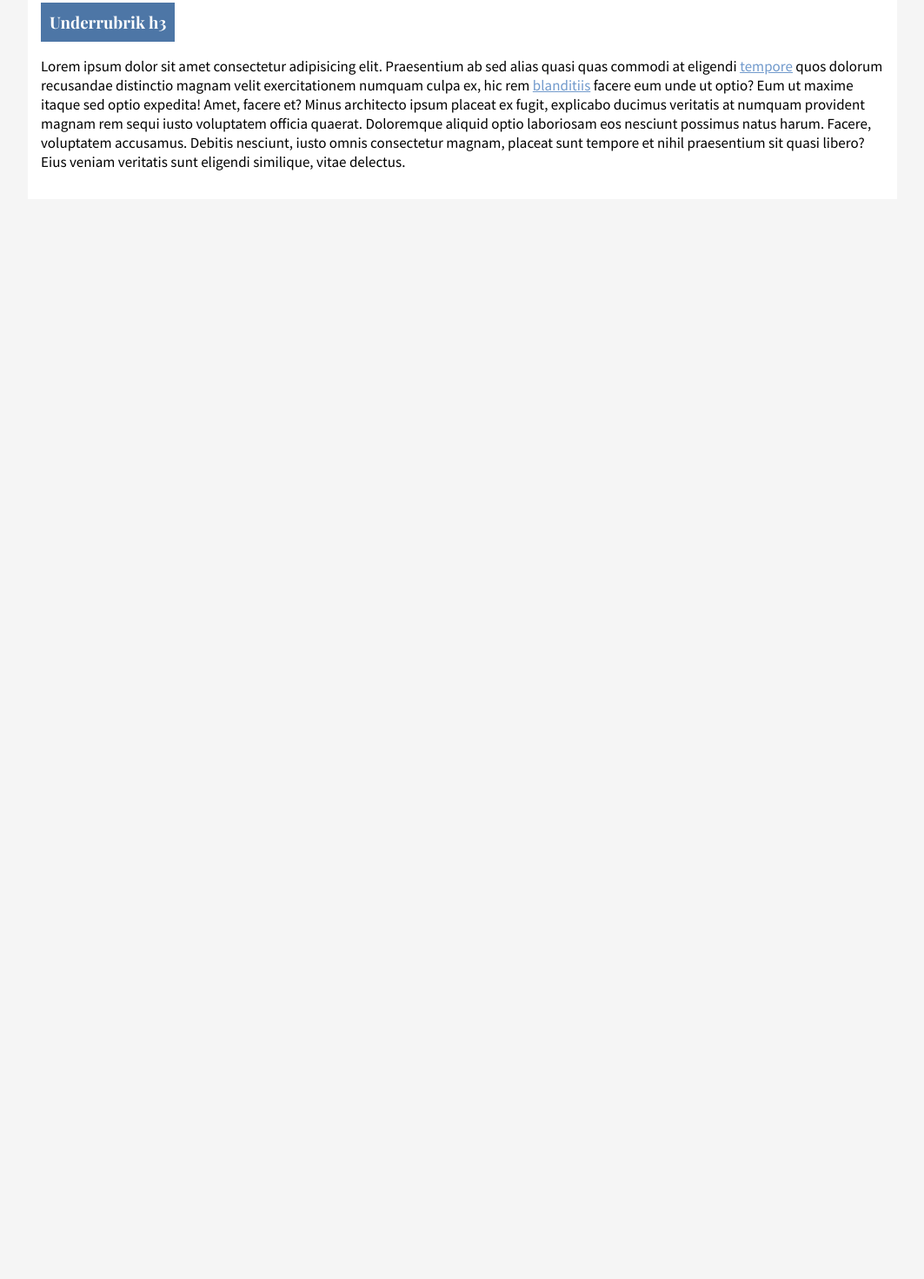
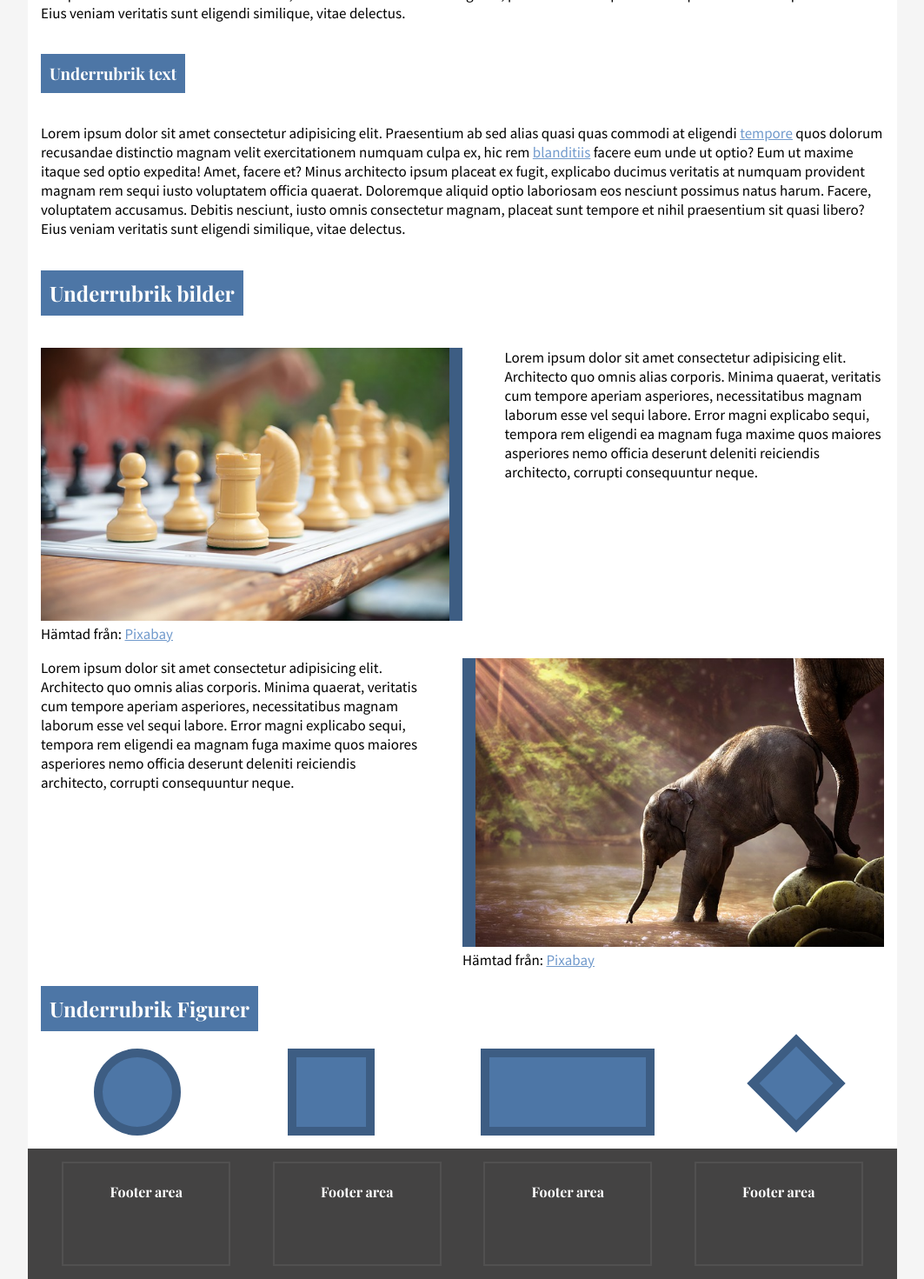
Before and after one commit to Devsper/w3-moment3, a website: page dev/index.html in a window 1280 px wide. Shown: the part 380-1851 px from the top of the page at 87% size, without its empty margins (108-1171 px from the left). Before the commit the page ends 800 px from the top, so only its background shows below. Drawn offline with nearby package versions, Linux system fonts and the light colour scheme; files that its build step writes are made by us from their sources.

Commit message:
Added HTML structure and SASS (No media queries)

```diff
--- a/dev/index.html
+++ b/dev/index.html
@@ -11,7 +11,7 @@
 <body>
     <div class="container">
         <header class="header">
-            <h1>Moment 3</h1>
+            <h1 class="h1">Moment 3</h1>
             <nav class="nav">
                 <ul class="main-nav">
                     <li><a href="#">Hem</a></li>
@@ -23,16 +23,56 @@
             </nav>
         </header>
         <main class="main">
-            <h2>Underrubrik h2</h2>
-            <p>Lorem ipsum dolor sit amet consectetur adipisicing elit. <a href="#">Praesentium</a> ab sed alias quasi quas commodi at eligendi tempore quos dolorum recusandae distinctio magnam velit exercitationem numquam culpa ex, hic rem <a href="#">blanditiis</a> facere eum unde ut optio? Eum ut maxime itaque sed optio expedita! Amet, facere et? Minus architecto ipsum placeat ex fugit, explicabo ducimus veritatis at numquam provident magnam rem sequi iusto voluptatem officia quaerat. Doloremque aliquid optio laboriosam eos nesciunt possimus natus harum. Facere, voluptatem accusamus. Debitis nesciunt, iusto omnis consectetur magnam, placeat sunt tempore et nihil praesentium sit quasi libero? Eius veniam veritatis sunt eligendi similique, vitae delectus.</p>
-            <h3>Underrubrik h3</h3>
-            <p>Lorem ipsum dolor sit amet consectetur adipisicing elit. Praesentium ab sed alias quasi quas commodi at eligendi <a href="#">tempore</a> quos dolorum recusandae distinctio magnam velit exercitationem numquam culpa ex, hic rem <a href="#">blanditiis</a> facere eum unde ut optio? Eum ut maxime itaque sed optio expedita! Amet, facere et? Minus architecto ipsum placeat ex fugit, explicabo ducimus veritatis at numquam provident magnam rem sequi iusto voluptatem officia quaerat. Doloremque aliquid optio laboriosam eos nesciunt possimus natus harum. Facere, voluptatem accusamus. Debitis nesciunt, iusto omnis consectetur magnam, placeat sunt tempore et nihil praesentium sit quasi libero? Eius veniam veritatis sunt eligendi similique, vitae delectus.</p>
+            <section>
+                <h2 class="h2">Underrubrik text</h2>
+                <p>Lorem ipsum dolor sit amet consectetur adipisicing elit. <a href="#">Praesentium</a> ab sed alias quasi quas commodi at eligendi tempore quos dolorum recusandae distinctio magnam velit exercitationem numquam culpa ex, hic rem <a href="#">blanditiis</a> facere eum unde ut optio? Eum ut maxime itaque sed optio expedita! Amet, facere et? Minus architecto ipsum placeat ex fugit, explicabo ducimus veritatis at numquam provident magnam rem sequi iusto voluptatem officia quaerat. Doloremque aliquid optio laboriosam eos nesciunt possimus natus harum. Facere, voluptatem accusamus. Debitis nesciunt, iusto omnis consectetur magnam, placeat sunt tempore et nihil praesentium sit quasi libero? Eius veniam veritatis sunt eligendi similique, vitae delectus.</p>
+                <h3 class="h3">Underrubrik text</h3>
+                <p>Lorem ipsum dolor sit amet consectetur adipisicing elit. Praesentium ab sed alias quasi quas commodi at eligendi <a href="#">tempore</a> quos dolorum recusandae distinctio magnam velit exercitationem numquam culpa ex, hic rem <a href="#">blanditiis</a> facere eum unde ut optio? Eum ut maxime itaque sed optio expedita! Amet, facere et? Minus architecto ipsum placeat ex fugit, explicabo ducimus veritatis at numquam provident magnam rem sequi iusto voluptatem officia quaerat. Doloremque aliquid optio laboriosam eos nesciunt possimus natus harum. Facere, voluptatem accusamus. Debitis nesciunt, iusto omnis consectetur magnam, placeat sunt tempore et nihil praesentium sit quasi libero? Eius veniam veritatis sunt eligendi similique, vitae delectus.</p>
+                <h2 class="h2">Underrubrik bilder</h3>
+            </section>
+            <section>
+                <div class="image-row">
+                    <div class="image-container">
+                        <img class="image-left" src="img/chess.jpg" alt="A game of chess">
+                        <p class="image-caption">Hämtad från: <a href="https://pixabay.com/">Pixabay</a></p>
+                    </div>
+                    <div class="image-text">
+                        <p>Lorem ipsum dolor sit amet consectetur adipisicing elit. Architecto quo omnis alias corporis. Minima quaerat, veritatis cum tempore aperiam asperiores, necessitatibus magnam laborum esse vel sequi labore. Error magni explicabo sequi, tempora rem eligendi ea magnam fuga maxime quos maiores asperiores nemo officia deserunt deleniti reiciendis architecto, corrupti consequuntur neque.</p>
+                    </div>
+                </div>
+                <div class="image-row row-reverse">
+                    <div class="image-container">
+                        <img class="image-right" src="img/elephant.jpg" alt="A baby elephant">
+                        <p class="image-caption">Hämtad från: <a href="https://pixabay.com/">Pixabay</a></p>
+                    </div>
+                    <div class="image-text">
+                        <p>Lorem ipsum dolor sit amet consectetur adipisicing elit. Architecto quo omnis alias corporis. Minima quaerat, veritatis cum tempore aperiam asperiores, necessitatibus magnam laborum esse vel sequi labore. Error magni explicabo sequi, tempora rem eligendi ea magnam fuga maxime quos maiores asperiores nemo officia deserunt deleniti reiciendis architecto, corrupti consequuntur neque.</p>
+                    </div>
+                </div>
+            </section>
+            <section>
+                <h2 class="h2">Underrubrik Figurer</h2>
+                <div class="shapes-row">
+                    <div class="square"></div>
+                    <div class="circle"></div>
+                    <div class="rectangle"></div>
+                    <div class="rhombus"></div>
+                </div>
+            </section>
         </main>
-        <footer>
-            <div class="footer-area"></div>
-            <div class="footer-area"></div>
-            <div class="footer-area"></div>
-            <div class="footer-area"></div>
+        <footer class="footer">
+            <div class="footer-area">
+                <h4 class="footer-heading">Footer area</h4>
+            </div>
+            <div class="footer-area">
+                <h4 class="footer-heading">Footer area</h4>
+            </div>
+            <div class="footer-area">
+                <h4 class="footer-heading">Footer area</h4>
+            </div>
+            <div class="footer-area">
+                <h4 class="footer-heading">Footer area</h4>
+            </div>
         </footer>
     </div>
 </body>
--- a/dev/scss/_elements.scss
+++ b/dev/scss/_elements.scss
@@ -1,3 +1,7 @@
+*{
+    box-sizing: border-box;
+}
+
 body{
     display: flex;
     justify-content: center;
@@ -11,6 +15,11 @@ body{
     background: white;
 }
 
+img{
+    margin-top: 17px;
+    width: 100%;
+}
+
 .main{
     @include contentPadding();
 }
--- a/dev/scss/_footer.scss
+++ b/dev/scss/_footer.scss
@@ -0,0 +1,19 @@
+.footer{
+    display: flex;
+    justify-content: space-around;
+    background: $footerColor;
+    @include contentPadding();
+    height: 150px;
+    width: 100%;
+}
+
+.footer-area{
+    width: 20%;
+    border: 2px solid lighten($footerColor, 5);
+}
+
+.footer-heading{
+    @include headingFonts();
+    color: white;
+    text-align: center;
+}
--- /dev/null
+++ b/dev/scss/_images.scss
@@ -0,0 +1,29 @@
+// Placeholder selector
+%no-margin{
+    margin: 0;
+}
+
+.image-row{
+    display: flex;
+    justify-content: space-between;
+}
+
+.image-caption{
+    @extend %no-margin;
+}
+
+.image-container{
+    flex-basis: 50%;
+}
+
+.image-text{
+    flex-basis: 45%;
+}
+
+.image-left{
+    @include brandBorder(right, 15px);
+}
+
+.image-right{
+    @include brandBorder(left, 15px);
+}
--- a/dev/scss/_mixins.scss
+++ b/dev/scss/_mixins.scss
@@ -12,3 +12,22 @@
 
     @if($bold != null) { font-weight: bold;}
 }
+
+@mixin brandBorder($direction, $size){
+
+    @if($direction == left){
+        border-left: $size solid $brandColor;
+    }
+    @else if($direction == right){
+        border-right: $size solid $brandColor;
+    }
+    @else if($direction == top){
+        border-top: $size solid $brandColor;
+    }
+    @else if($direction == bottom){
+        border-bottom: $size solid $brandColor;
+    }
+    @else{
+        border: $size solid $brandColor;
+    }
+}
--- /dev/null
+++ b/dev/scss/_shapes.scss
@@ -0,0 +1,38 @@
+%rec{
+    border: 10px solid $brandColor;
+    background: $secondaryColor;
+}
+
+%elementSize{
+    width: 100px;
+    height: 100px;
+}
+
+.shapes-row{
+    display: flex;
+    justify-content: space-around;
+}
+
+.circle{
+    @extend %rec;
+    @extend %elementSize;
+}
+
+.square{
+    @extend %rec;
+    @extend %elementSize;
+    border-radius: 50%;
+}
+
+.rectangle{
+    @extend %rec;
+    width: 200px;
+    height: 100px;
+}
+
+.rhombus{
+    @extend %rec;
+    height: 80px;
+    width: 80px;
+    transform: rotate(45deg);
+}
--- a/dev/scss/_typography.scss
+++ b/dev/scss/_typography.scss
@@ -3,14 +3,14 @@
     margin: 0;
 }
 
-h1,h2,h3,h4,h5,h6{
-    @include headingFonts(true);
-    @extend %no-margin;
+.h1,.h2,.h3,.h4,.h5,.h6{
+    @include headingFonts();
     color: white;
 }
 
-h1{
+.h1{
     text-align: center;
+    @extend %no-margin;
     line-height: $headerHeight - $navHeight; // Centers text vertically grabbing values
 }
 
@@ -19,7 +19,7 @@ p{
     font-size: 17px;
 }
 
-h2,h3,h4,h5,h6{
+.h2,.h3,.h4,.h5,.h6{
     background: $secondaryColor;
     display: inline-block;
     padding: 10px;
--- /dev/null
+++ b/dev/scss/_utility.scss
@@ -0,0 +1,3 @@
+.row-reverse{
+    flex-direction: row-reverse;
+}
--- a/dev/scss/_variables.scss
+++ b/dev/scss/_variables.scss
@@ -1,5 +1,6 @@
 $brandColor: #3d5d83;
 $secondaryColor: #4d76a6;
 $linkColor: #719acc;
+$footerColor: rgb(68, 67, 67);
 $headerHeight: 150px;
 $navHeight: 45px;
--- a/dev/scss/style.scss
+++ b/dev/scss/style.scss
@@ -1,8 +1,13 @@
 // Underscore means a partial SASS-file
 @import "_variables";
 @import "_mixins";
+@import "_utility";
 @import "_elements";
 @import "_navigation";
 @import "_header";
+@import "_footer";
 @import "_typography";
 @import "_links";
+@import "_images";
+@import "_shapes";
+@import "_mediaqueries";
```
Also changed, not shown: dev/img/chess.jpg (added), dev/img/elephant.jpg (added), dev/scss/_mediaqueries.scss (added).
